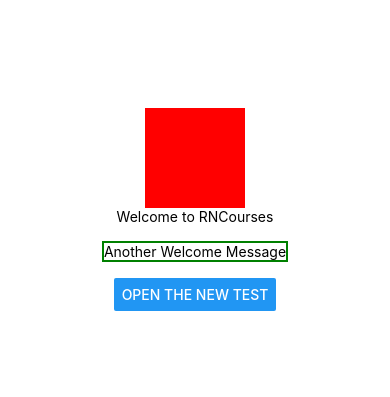
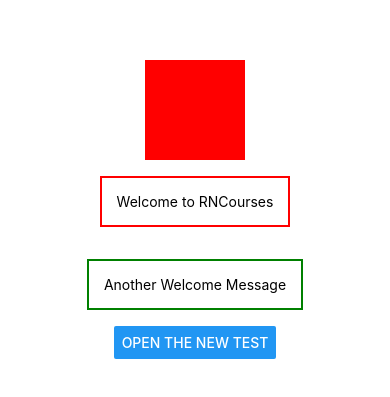
Before and after one commit to cliffgor/RNCourse, a React Native app: screen / in a window 390 px wide. Shown: the part 213-610 px from the top of the page. Built offline with nearby package versions, Linux system fonts and the light colour scheme.

Commit message:
Add styles to show the difference between styling inline and using the stylesheet object

```diff
--- a/App.js
+++ b/App.js
@@ -6,9 +6,9 @@ export default function App() {
       <View style={{ backgroundColor: 'red', width: 100, height: 100 }}>
 
       </View>
-      <Text>Welcome to RNCourses</Text>
-      <Text style={{margin: 16, borderWidth: 2, borderColor: 'green'}}>Another Welcome Message</Text>
-      <Button title='Open the new test'/>
+      <Text style={styles.welcomeText}>Welcome to RNCourses</Text>
+      <Text style={{ margin: 16, borderWidth: 2, borderColor: 'green', padding: 15 }}>Another Welcome Message</Text>
+      <Button title='Open the new test' />
 
     </View>
   );
@@ -21,4 +21,11 @@ const styles = StyleSheet.create({
     alignItems: 'center',
     justifyContent: 'center',
   },
+
+  welcomeText: {
+    margin: 16,
+    borderWidth: 2,
+    borderColor: 'red',
+    padding: 15
+  }
 });
```
